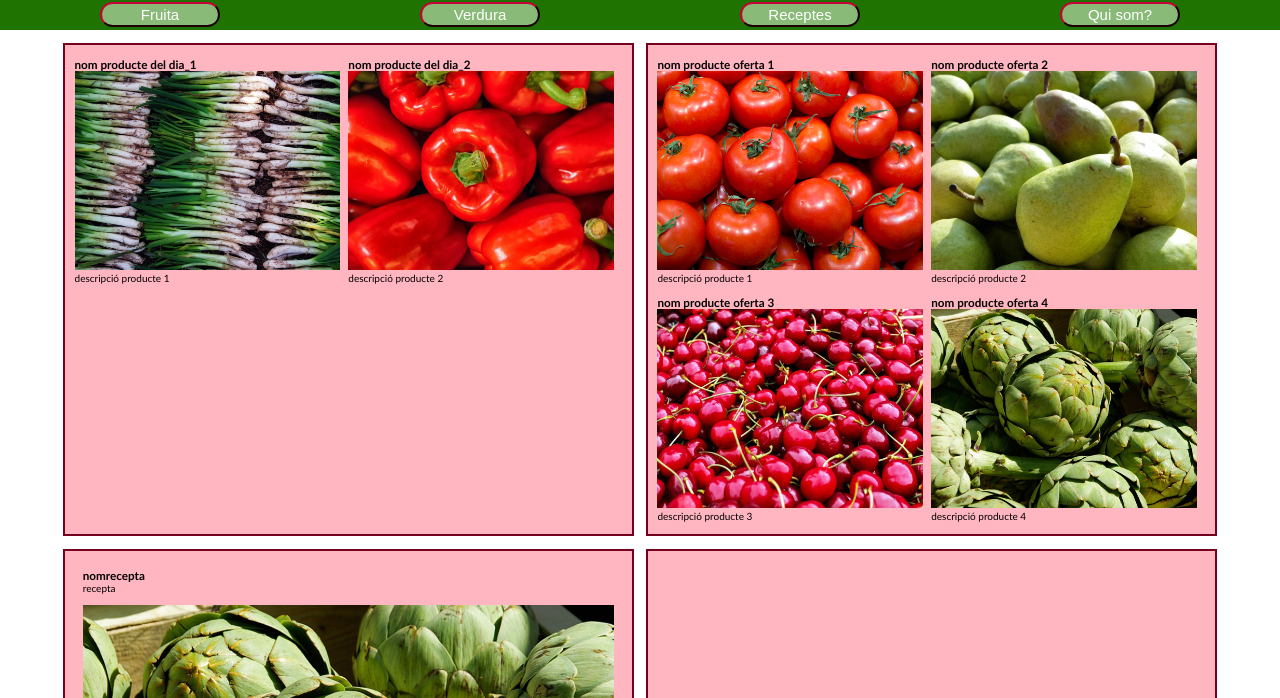
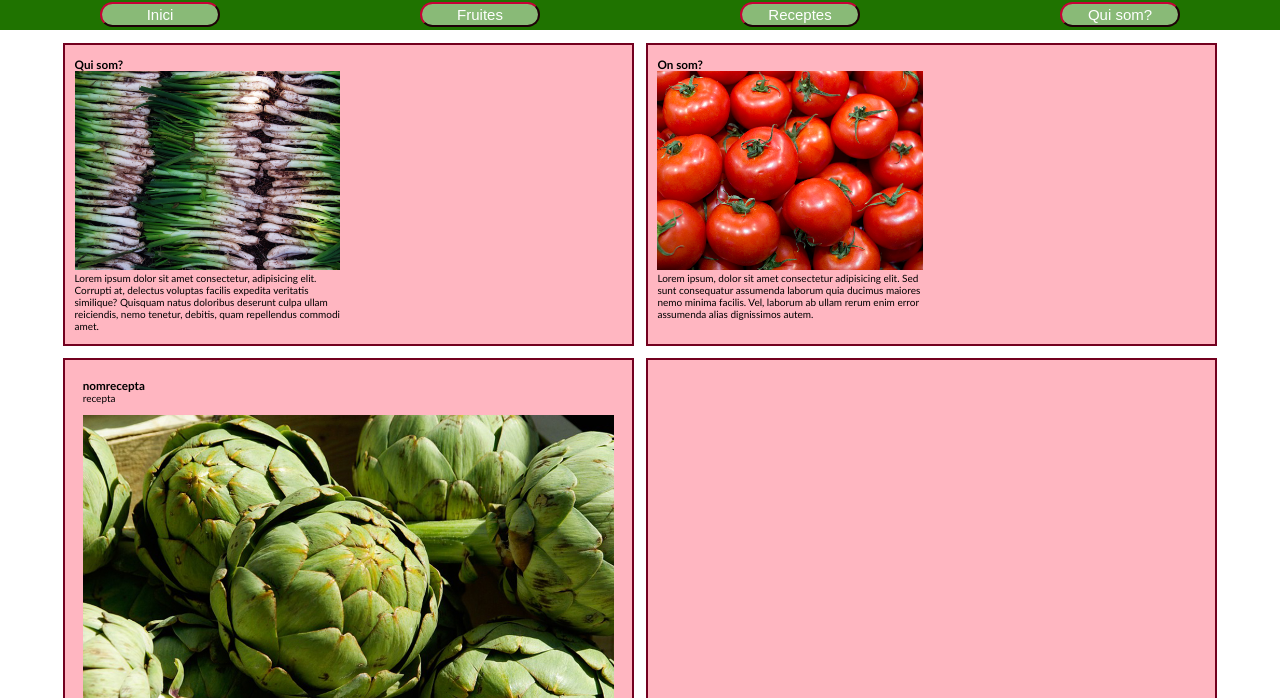
Before and after one commit to albertvallsbe/Daw_NC_Html_M9_UF1, a plain HTML site: page qui_som.html in a window 1280 px wide. Shown: the part 102-800 px from the top of the page. Drawn offline with Linux system fonts and the light colour scheme; files whose address does not match are found by name.

Commit message:
10/05/22

```diff
--- a/qui_som.html
+++ b/qui_som.html
@@ -16,8 +16,8 @@
             <img class="logo" src="images/logo.jpg" alt="">
         </div>
         <div class="header-menu">
-            <div><input class="menu-buttons" type="button" value="Fruita"></div>
-            <div><input class="menu-buttons" type="button" value="Verdura"></div>
+            <div><input class="menu-buttons" type="button" value="Inici"></div>
+            <div><input class="menu-buttons" type="button" value="Fruites"></div>
             <div><input class="menu-buttons" type="button" value="Receptes"></div>
             <div><input class="menu-buttons" type="button" value="Qui som?"></div>
 
@@ -31,25 +31,27 @@
             <section class="product-cards--container">
                 <article class="product-detail--card">
                     <div class="of-dia">
-                        <h3>nom producte del dia_1</h3>
+                        <h3>Qui som?</h3>
                         <img class="images" src="images/calcots.jpg" alt="">
-                        <p>descripció producte 1</p>
+                        <p>Lorem ipsum dolor sit amet consectetur, adipisicing elit. Corrupti at, delectus voluptas facilis expedita veritatis similique? Quisquam natus doloribus deserunt culpa ullam reiciendis, nemo tenetur, debitis, quam repellendus commodi
+                            amet.
+                        </p>
                     </div>
 
-                    <div class="of-dia">
+                    <!-- <div class="of-dia">
                         <h3>nom producte del dia_2</h3>
                         <img class="images" src="images/pebrot.jpg" alt="">
                         <p>descripció producte 2</p>
-                    </div>
+                    </div> -->
 
                 </article>
                 <article class="product-detail--card">
                     <div class="of-setmana">
-                        <h3>nom producte oferta 1</h3>
+                        <h3>On som?</h3>
                         <img class="images" src="images/tomaquet.jpg" alt="">
-                        <p>descripció producte 1</p>
+                        <p>Lorem ipsum, dolor sit amet consectetur adipisicing elit. Sed sunt consequatur assumenda laborum quia ducimus maiores nemo minima facilis. Vel, laborum ab ullam rerum enim error assumenda alias dignissimos autem.</p>
                     </div>
-                    <div class="of-setmana">
+                    <!-- <div class="of-setmana">
                         <h3>nom producte oferta 2</h3>
                         <img class="images" src="images/pera.jpg" alt="">
                         <p>descripció producte 2</p>
@@ -63,7 +65,7 @@
                         <h3>nom producte oferta 4</h3>
                         <img class="images" src="images/carxofa.jpg" alt="">
                         <p>descripció producte 4</p>
-                    </div>
+                    </div> -->
 
                 </article>
                 <article class="product-detail--card">
```
Also changed, not shown: index.html (+3 -3 lines).
